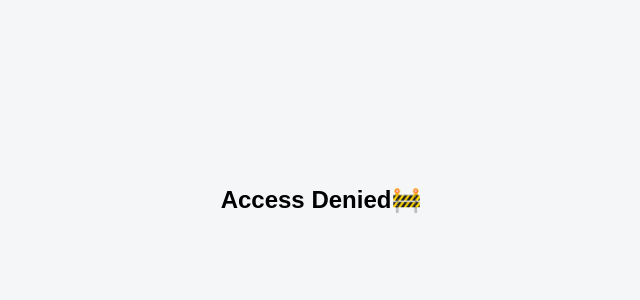
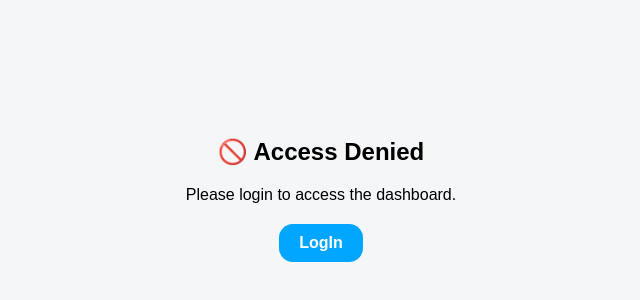
Before and after one commit to arjuntelange/react-practice, a React (Vite) app: page /dashboard in a window 1280 px wide. Shown: the part 200-500 px from the top of the page, without its empty margins (319-959 px from the left). Built offline with nearby package versions, Linux system fonts and the light colour scheme.

Commit message:
add access denied page for unauthorized users

```diff
--- /dev/null
+++ b/src/routing/protected-routes/AccessDenied.jsx
@@ -0,0 +1,16 @@
+import React from "react";
+import { Navigate, useNavigate } from "react-router-dom";
+
+function AccessDenied() {
+  const navigate = useNavigate();
+
+  return (
+    <>
+      <h2>🚫 Access Denied</h2>
+      <p>Please login to access the dashboard.</p>
+      <button onClick={() => navigate("/")}>LogIn</button>
+    </>
+  );
+}
+
+export default AccessDenied;
--- a/src/routing/protected-routes/Login.jsx
+++ b/src/routing/protected-routes/Login.jsx
@@ -1,6 +1,6 @@
 import React from "react";
 import "./Login.css";
-import { useNavigate } from "react-router-dom";
+import { useNavigate, useLocation } from "react-router-dom";
 
 function Login() {
   const navigate = useNavigate();
--- a/src/routing/protected-routes/ProtectedRoute.jsx
+++ b/src/routing/protected-routes/ProtectedRoute.jsx
@@ -1,9 +1,11 @@
 import React from "react";
+import { Navigate } from "react-router-dom";
+import AccessDenied from "./AccessDenied";
 
-function ProtectedRoute({children}) {
+function ProtectedRoute({ children }) {
   const isLoggedIn = false;
 
-  return isLoggedIn ? children : <h2>Access Denied🚧</h2>;
+  return isLoggedIn ? children : <AccessDenied />;
 }
 
 export default ProtectedRoute;
```
